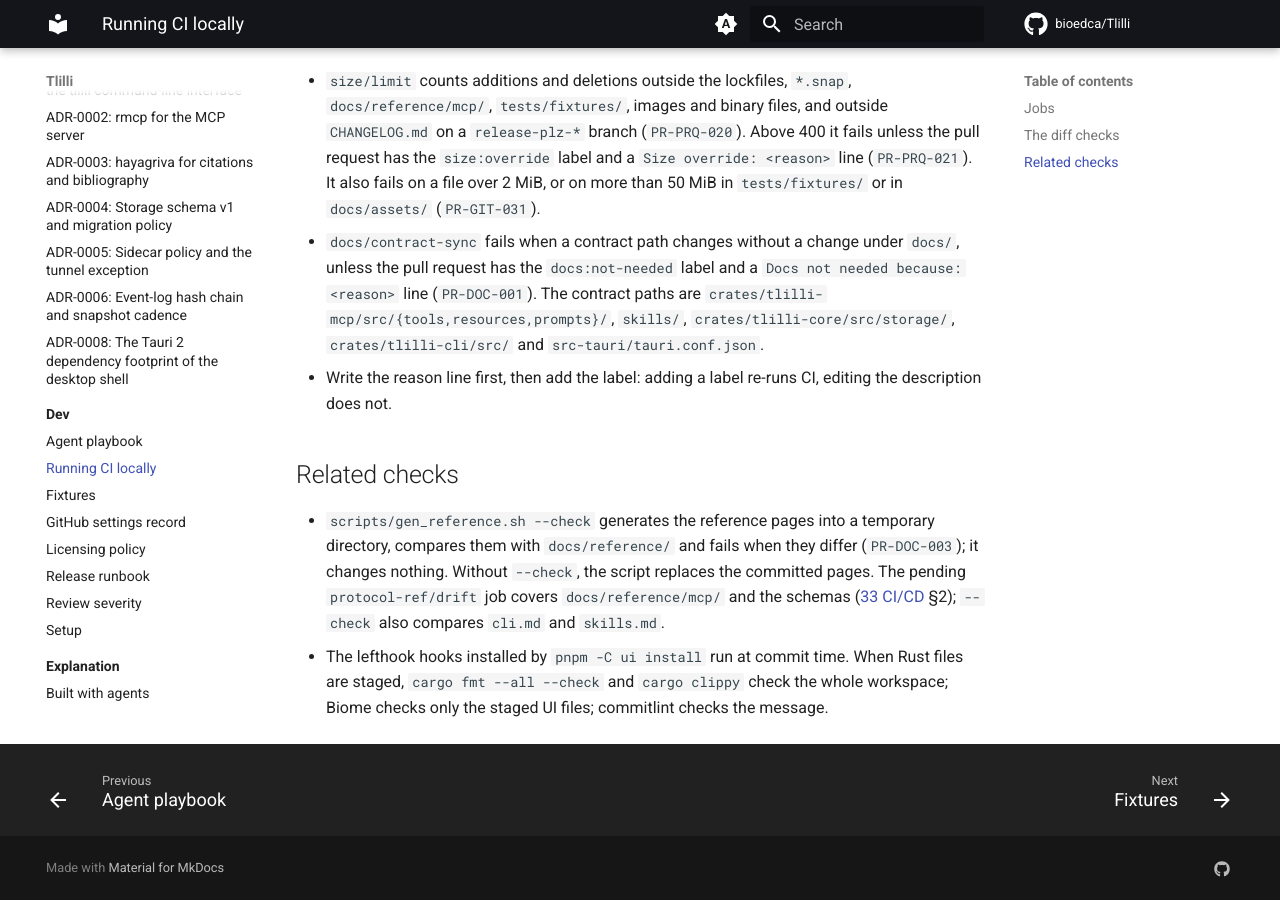
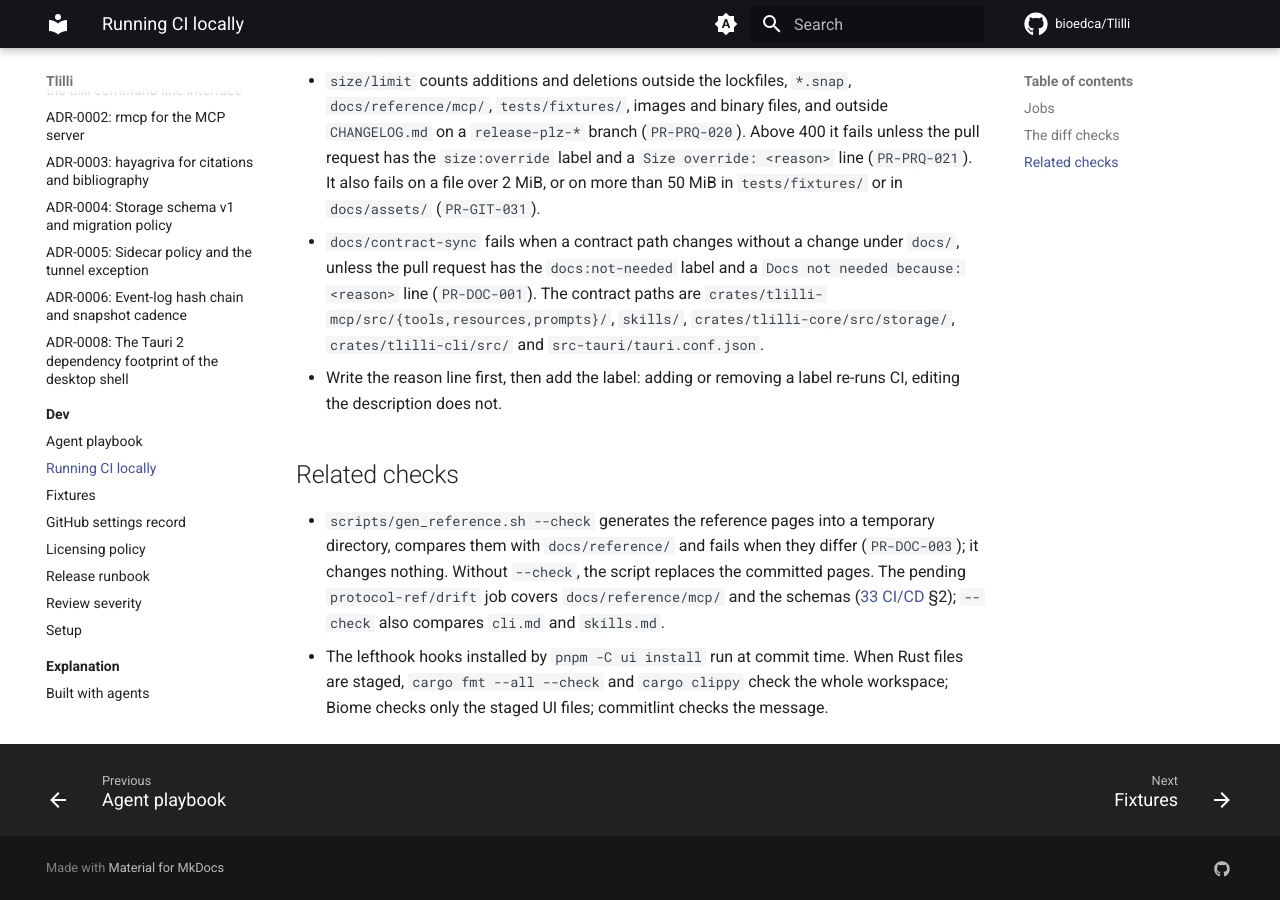
Before and after one commit to bioedca/Tlilli, an MkDocs documentation site: the page built from docs/dev/ci.md, in a window 1280 px wide and 900 px high, scrolled down 1704 px. Built offline with MkDocs 1.6.1 and Material for MkDocs 9.7.7, drawn with Linux system fonts in a browser that asks for light colours; comment, search, counter and statistics services are not loaded.

```diff
--- a/docs/dev/ci.md
+++ b/docs/dev/ci.md
@@ -38,7 +38,7 @@ Pending jobs are named but not run until the rest of the `ci.yml` rewrite (boots
 
 - `size/limit` counts additions and deletions outside the lockfiles, `*.snap`, `docs/reference/mcp/`, `tests/fixtures/`, images and binary files, and outside `CHANGELOG.md` on a `release-plz-*` branch (`PR-PRQ-020`). Above 400 it fails unless the pull request has the `size:override` label and a `Size override: <reason>` line (`PR-PRQ-021`). It also fails on a file over 2 MiB, or on more than 50 MiB in `tests/fixtures/` or in `docs/assets/` (`PR-GIT-031`).
 - `docs/contract-sync` fails when a contract path changes without a change under `docs/`, unless the pull request has the `docs:not-needed` label and a `Docs not needed because: <reason>` line (`PR-DOC-001`). The contract paths are `crates/tlilli-mcp/src/{tools,resources,prompts}/`, `skills/`, `crates/tlilli-core/src/storage/`, `crates/tlilli-cli/src/` and `src-tauri/tauri.conf.json`.
-- Write the reason line first, then add the label: adding a label re-runs CI, editing the description does not.
+- Write the reason line first, then add the label: adding or removing a label re-runs CI, editing the description does not.
 
 ## Related checks
 
```
Also changed, not shown: docs/prd/33-ci-cd.md (+1 -1 lines), 3 other files.
